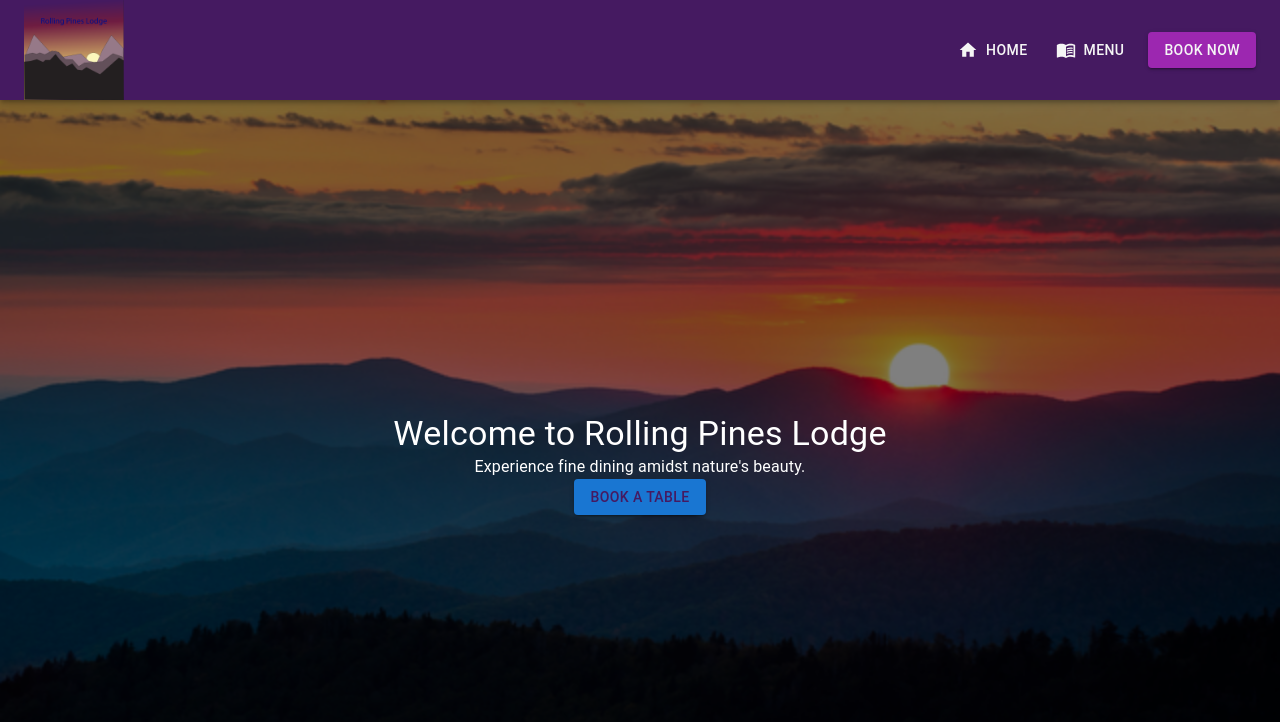
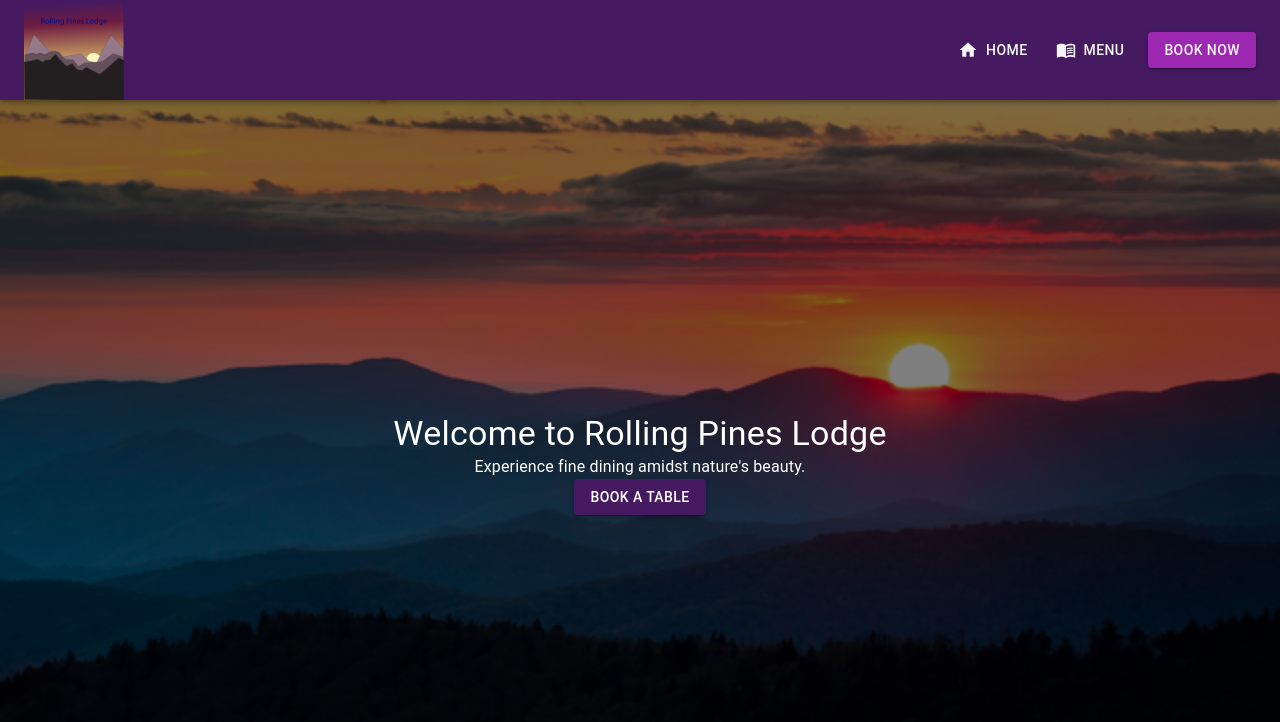
Before and after one commit to Harrison-Holt/rolling-pines-lodge, a React (Vite) app: page / in a window 1280 px wide. Shown: the top 722 px of the page. Built offline with nearby package versions, Linux system fonts and the light colour scheme.

Commit message:
Initial Commit

```diff
--- a/src/frontend/home.jsx
+++ b/src/frontend/home.jsx
@@ -55,7 +55,7 @@ function Homepage() {
         <Box sx={{ position: 'relative', zIndex: 1 }}>
           <Typography variant="h4">Welcome to Rolling Pines Lodge</Typography>
           <Typography variant="body1">Experience fine dining amidst nature's beauty.</Typography>
-          <Button variant="contained"  sx={{ color: '#451a61'}}>
+          <Button variant="contained"  sx={{ backgroundColor: '#451a61', color: 'f5f5f5'}}>
             Book A Table
           </Button>
         </Box>
```
